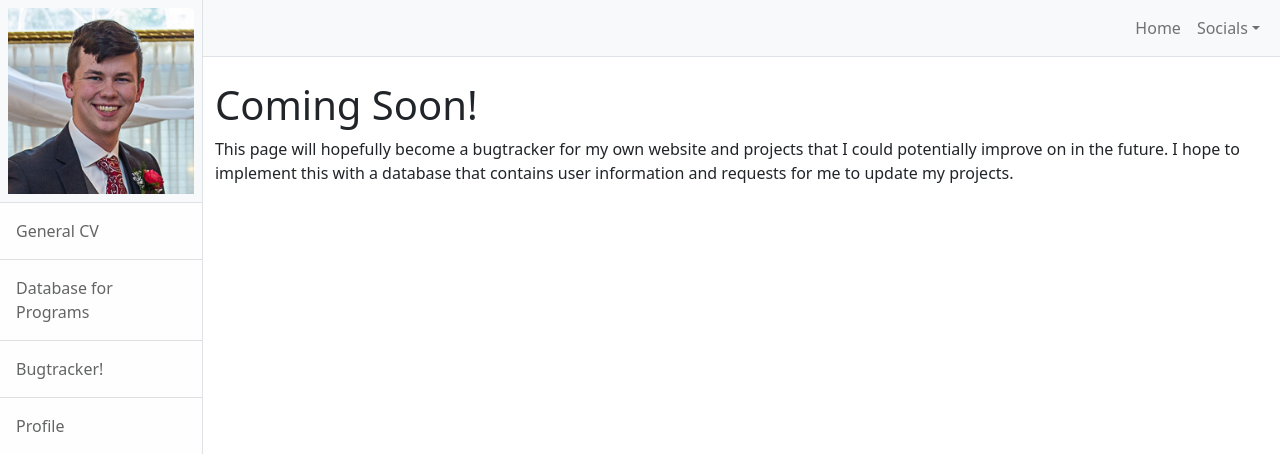
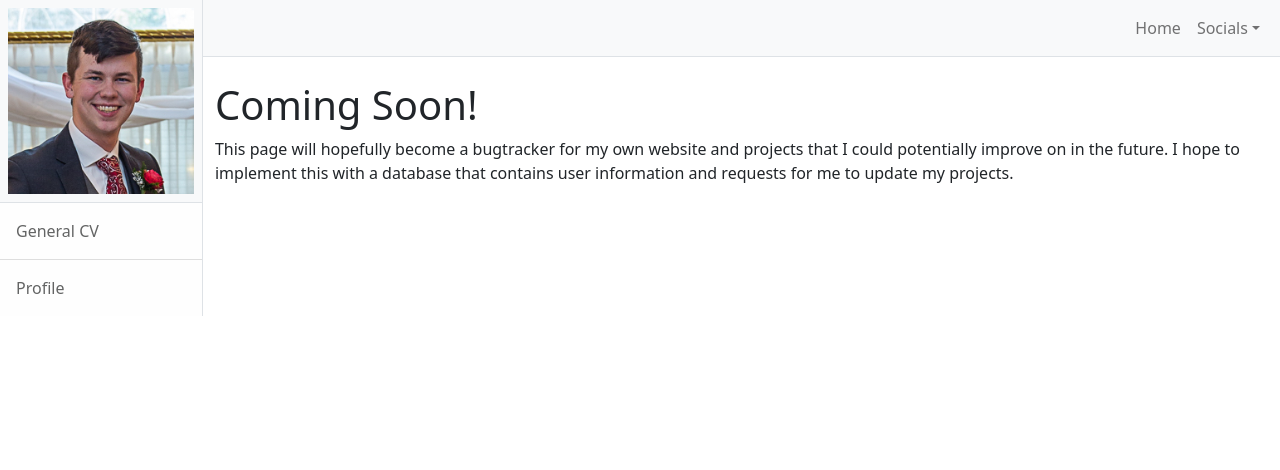
Before and after one commit to ryan-vanostrand/ryan-vanostrand.github.io, a plain HTML site: page html/bugtracker.html in a window 1280 px wide. Drawn offline with nearby package versions, Linux system fonts and the light colour scheme; files whose address does not match are found by name.

Commit message:
Restructuring plan
Editing out our bug tracker and database because we're axing them as a plan. We're going to figure out a way to showcase our projects as opposed to either of those. Also, updating my resume.

```diff
--- a/html/bugtracker.html
+++ b/html/bugtracker.html
@@ -18,8 +18,8 @@
                 <div class="sidebar-heading border-bottom bg-light p-2" href="/"><image alt="beautiful face" src="../assets/my_pic.jpg" width='100%'></div>
                 <div class="list-group list-group-flush">
                     <a class="list-group-item list-group-item-action list-group-item-light p-3" href="resume.html">General CV</a>
-                    <a class="list-group-item list-group-item-action list-group-item-light p-3" href="database.html">Database for Programs</a>
-                    <a class="list-group-item list-group-item-action list-group-item-light p-3" href="bugtracker.html">Bugtracker!</a>
+                    <!--<a class="list-group-item list-group-item-action list-group-item-light p-3" href="database.html">Database for Programs</a> -->
+                    <!--<a class="list-group-item list-group-item-action list-group-item-light p-3" href="bugtracker.html">Bugtracker!</a>-->
                     <a class="list-group-item list-group-item-action list-group-item-light p-3" href="profile.html">Profile</a>
                 </div>
             </div>
```
Also changed, not shown: html/database.html (+2 -2 lines), html/profile.html (+2 -2 lines), html/resume.html (+2 -2 lines), index.html (+2 -2 lines), 1 other file.
